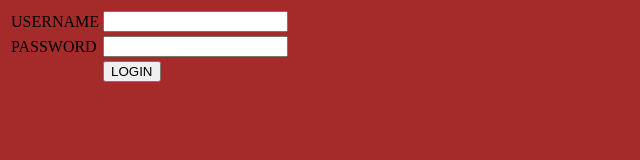
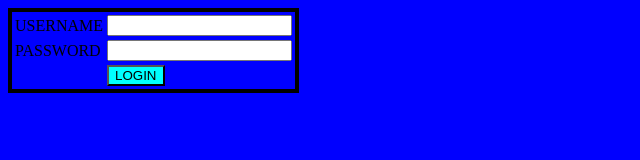
Before and after one commit to Rahulnavayath/ICTA-Full-Stack-project, a website: page html_css/index.html in a window 1280 px wide. Shown: the whole page, without its empty margins (0-640 px from the left). Drawn offline with Linux system fonts and the light colour scheme.

Commit message:
internal style

```diff
--- a/html_css/index.html
+++ b/html_css/index.html
@@ -5,8 +5,18 @@
     <meta name="viewport" content="width=device-width, initial-scale=1.0">
     <meta http-equiv="X-UA-Compatible" content="ie=edge">
     <title>Document</title>
+    <style>
+        body{background: blue;}
+        table{border: 4px solid black;
+
+        }
+        .myButton{background: aqua}
+
+
+
+    </style>
 </head>
-<body style="background:brown">
+<body>
 <table>
     <tr>
         <td>USERNAME</td>
@@ -18,7 +28,7 @@
     </tr>
     <tr>
         <td></td>
-        <td><button>LOGIN</button></td>
+        <td><button class="myButton">LOGIN</button></td>
     </tr>
 </table>
 </body>
```
Also changed, not shown: html_css/register.html (+8 -1 lines).
